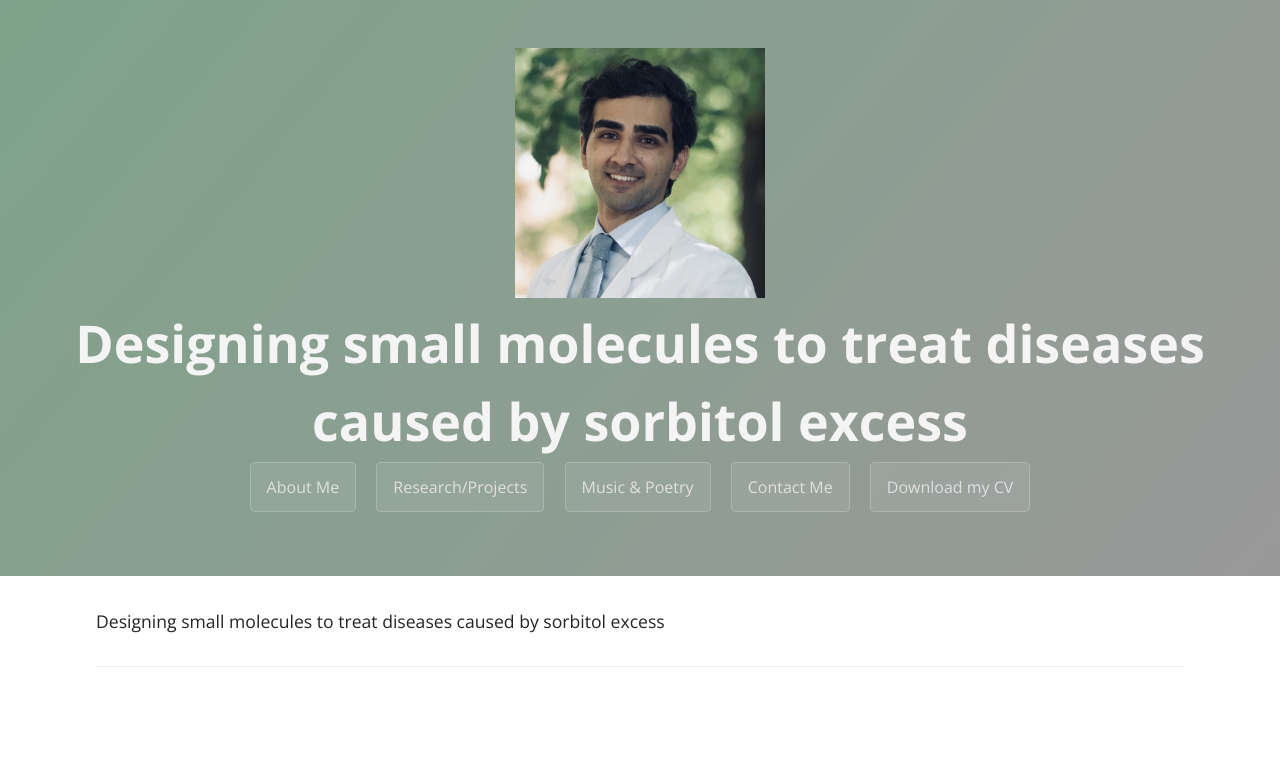
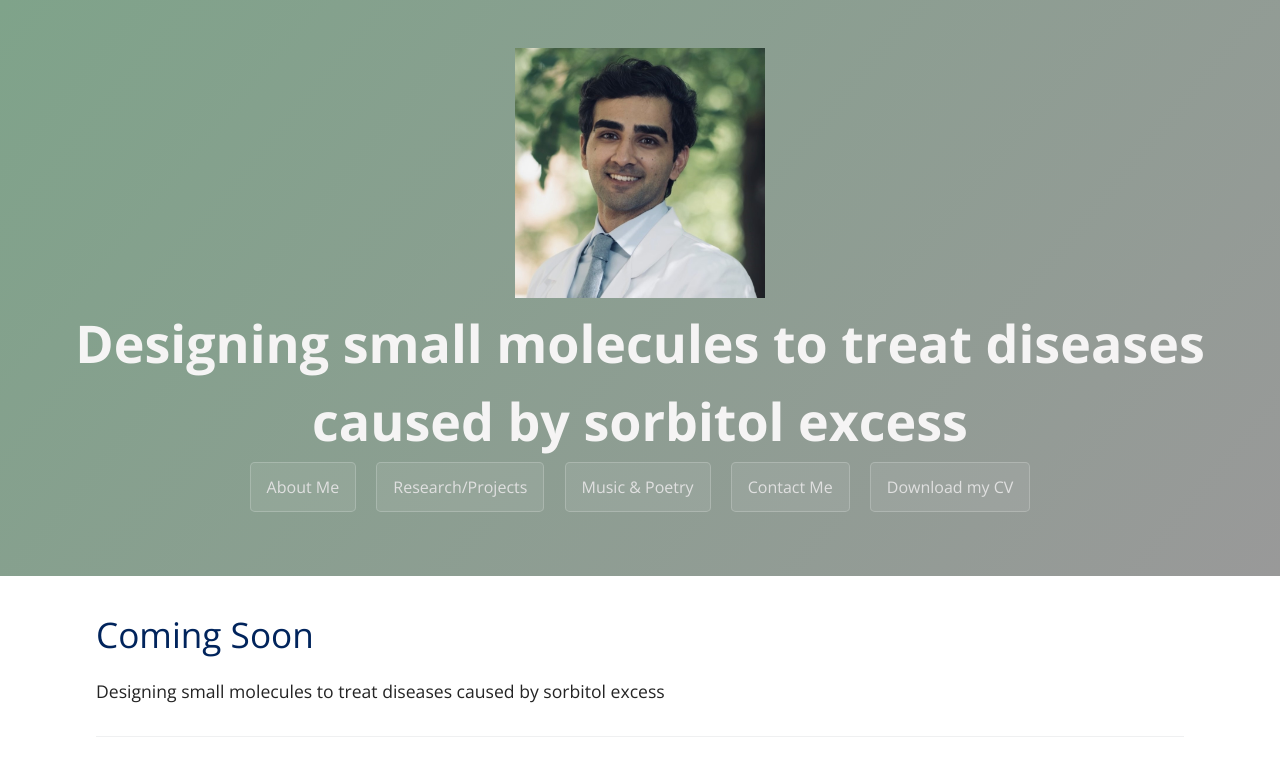
Before and after one commit to EyeCanDoIt/EyeCanDoIt.github.io, a Jekyll site: the page built from sorbitol.md, in a window 1280 px wide. Shown: the top 776 px of the page. Built offline with Jekyll 4.4.1, drawn with Linux system fonts in a browser that asks for light colours.

Commit message:
Update sorbitol.md

```diff
--- a/sorbitol.md
+++ b/sorbitol.md
@@ -4,4 +4,6 @@ layout: template
 filename: sorbitol
 ---
 
+# Coming Soon
+
 Designing small molecules to treat diseases caused by sorbitol excess
```
